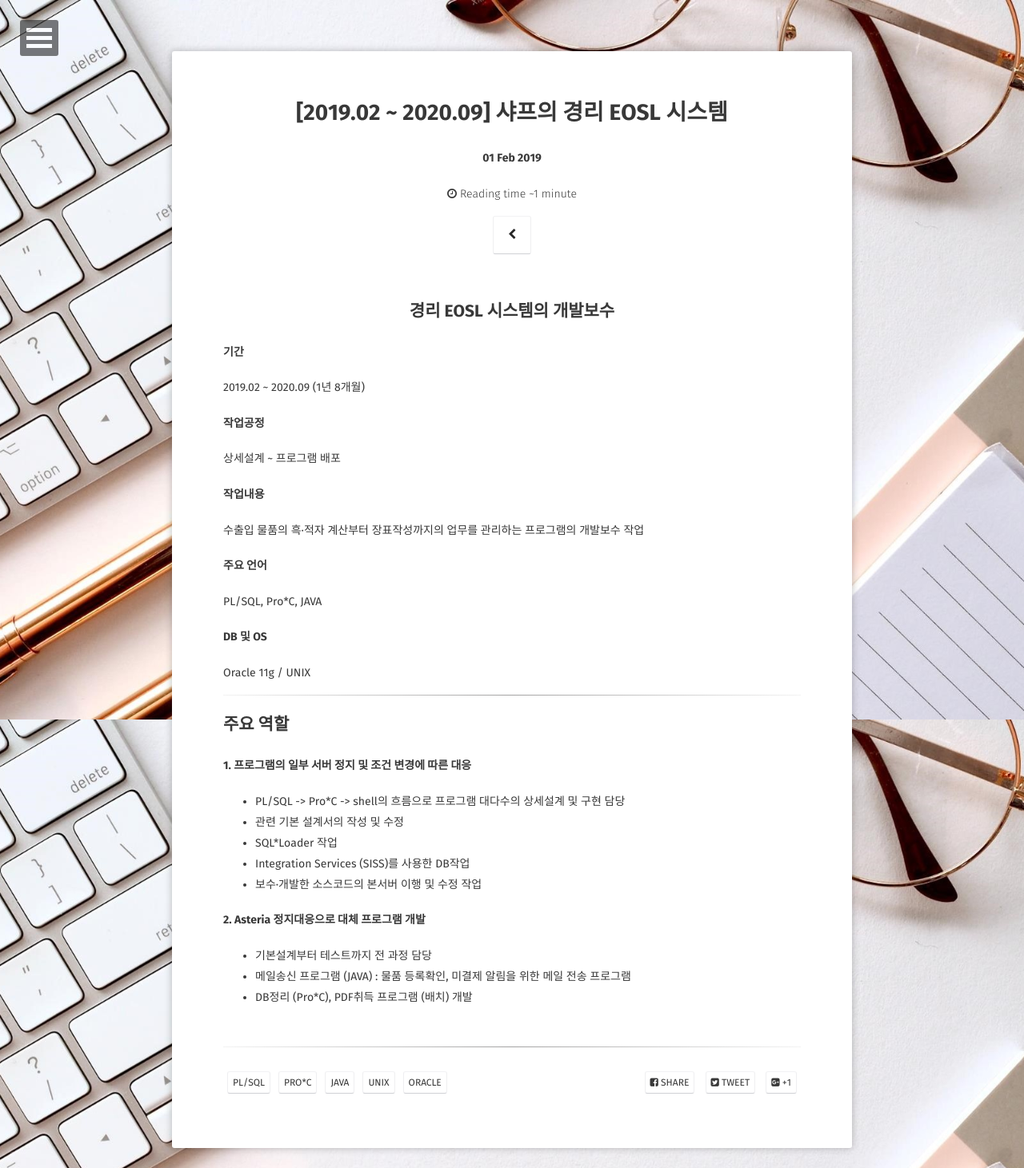
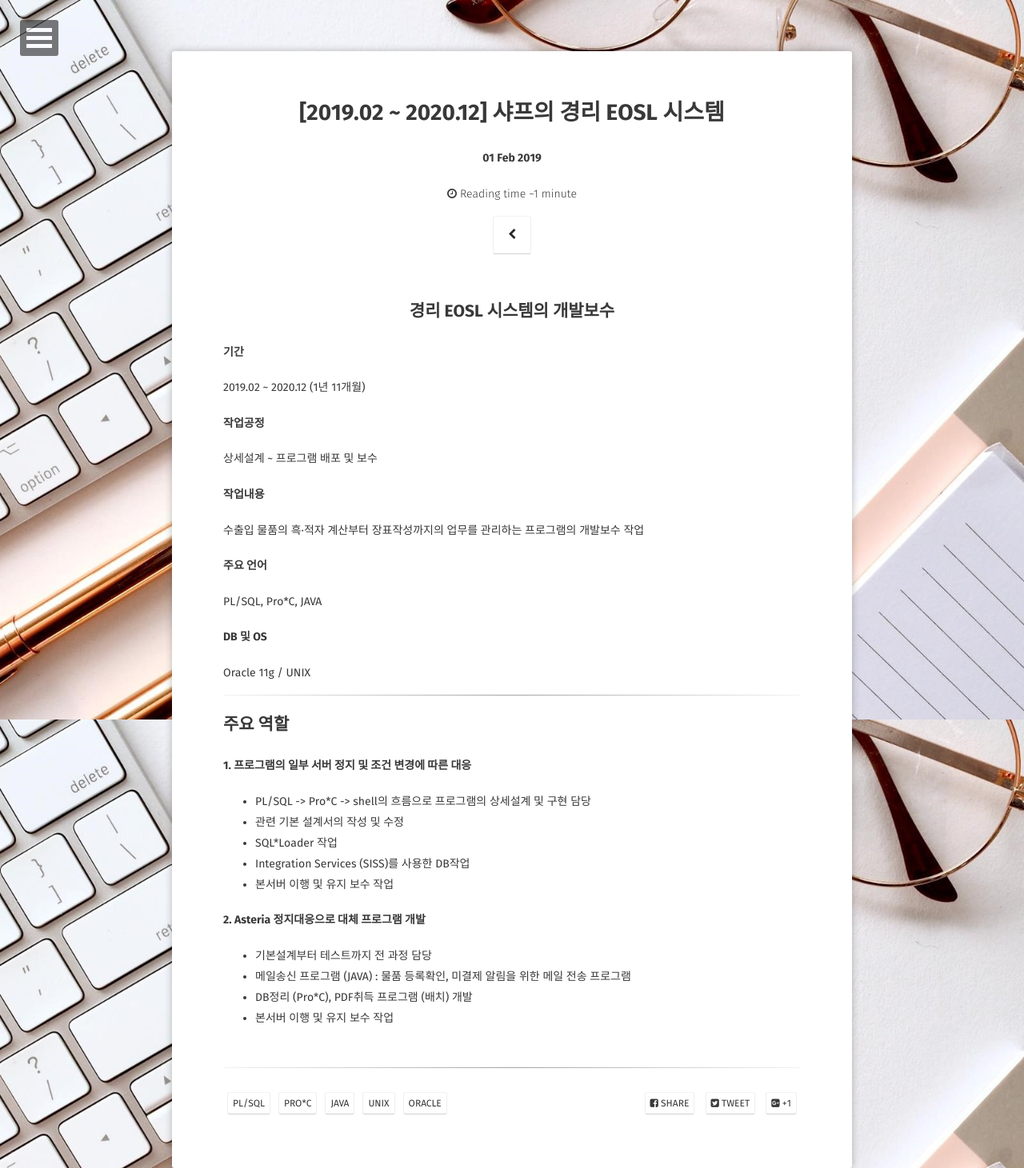
Before and after one commit to LEEJISU-dev/LEEJISU-dev.github.io, a Jekyll site: the page built from _posts/2019-02-01-경리 EOSL.md, in a window 1280 px wide. Shown: the whole page at 80% size. Built offline with Jekyll 4.4.1, drawn with Linux system fonts in a browser that asks for light colours; some web fonts are replaced.

Commit message:
Modified posts

```diff
--- a/_posts/2019-02-01-경리 EOSL.md
+++ b/_posts/2019-02-01-경리 EOSL.md
@@ -1,6 +1,6 @@
 ---
 layout: post
-title:  "[2019.02 ~ 2020.09] 샤프의 경리 EOSL 시스템"
+title:  "[2019.02 ~ 2020.12] 샤프의 경리 EOSL 시스템"
 date:   2019-02-01
 excerpt: "(주)IBM / SIS 제2어플리케이션서비스본부 제5서비스부 /  파트너(파견)"
 tag:
@@ -14,10 +14,10 @@ comments: false
 <center><h2> 경리 EOSL 시스템의 개발보수 </h2></center>
 
 #### 기간
- 2019.02 ~ 2020.09 (1년 8개월)
+ 2019.02 ~ 2020.12 (1년 11개월)
 
 #### 작업공정
- 상세설계 ~ 프로그램 배포
+ 상세설계 ~ 프로그램 배포 및 보수
 
 #### 작업내용
  수출입 물품의 흑·적자 계산부터 장표작성까지의 업무를 관리하는 프로그램의 개발보수 작업
@@ -32,13 +32,14 @@ comments: false
 
 ## 주요 역할
 #### 1. 프로그램의 일부 서버 정지 및 조건 변경에 따른 대응
-* PL/SQL -> Pro*C -> shell의 흐름으로 프로그램 대다수의 상세설계 및 구현 담당
+* PL/SQL -> Pro*C -> shell의 흐름으로 프로그램의 상세설계 및 구현 담당
 * 관련 기본 설계서의 작성 및 수정
 * SQL*Loader 작업
 * Integration Services (SISS)를 사용한 DB작업
-* 보수·개발한 소스코드의 본서버 이행 및 수정 작업
+* 본서버 이행 및 유지 보수 작업
 
 #### 2. Asteria 정지대응으로 대체 프로그램 개발
 * 기본설계부터 테스트까지 전 과정 담당
 * 메일송신 프로그램 (JAVA) : 물품 등록확인, 미결제 알림을 위한 메일 전송 프로그램
 * DB정리 (Pro*C), PDF취득 프로그램 (배치) 개발
+* 본서버 이행 및 유지 보수 작업
```
Also changed, not shown: 1 other file.
